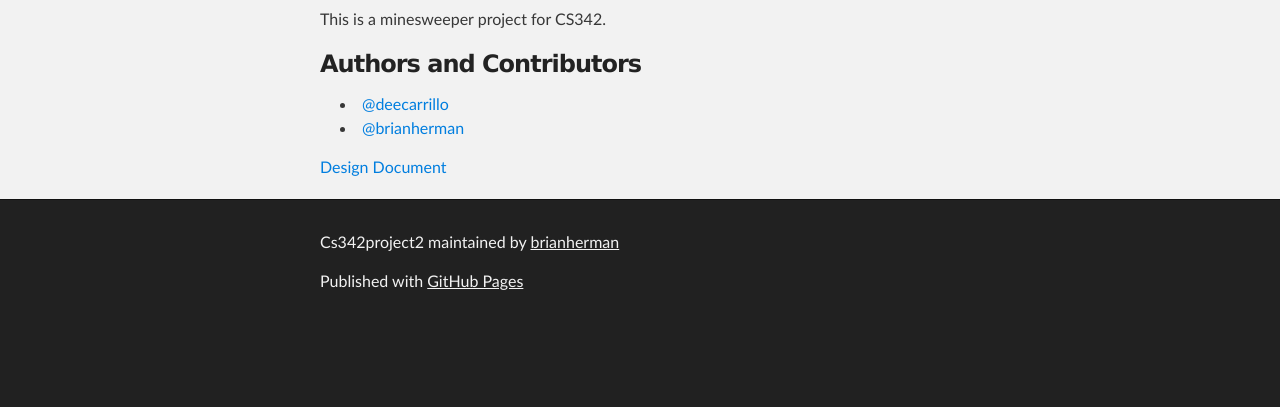
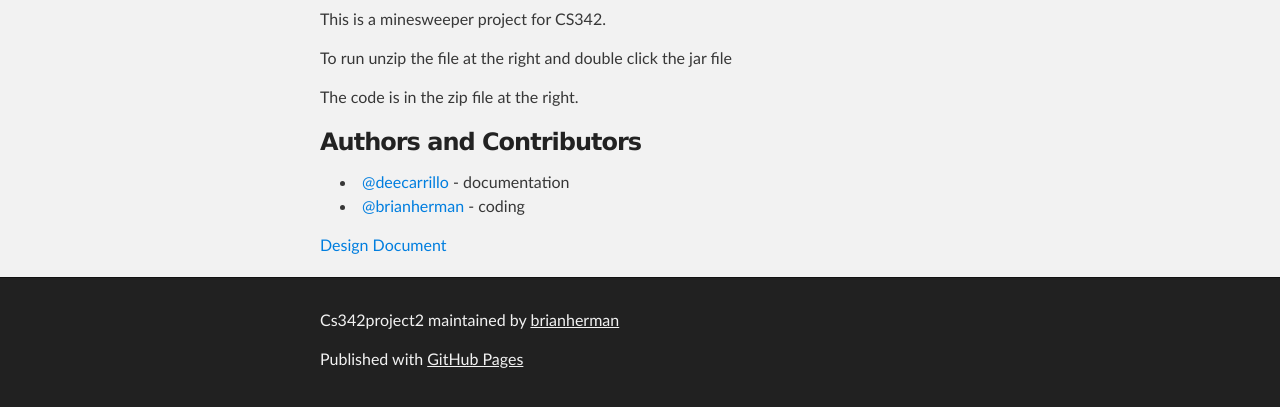
Before and after one commit to brianherman/cs342project2, a plain HTML site: page index.html in a window 1280 px wide. Shown: the part 299-706 px from the top of the page. Drawn offline with Linux system fonts and the light colour scheme.

Commit message:
Added instructions.

```diff
--- a/index.html
+++ b/index.html
@@ -35,13 +35,14 @@
 <a name="cs342-project-2" class="anchor" href="#cs342-project-2"><span class="octicon octicon-link"></span></a>CS342 Project 2</h3>
 
 <p>This is a minesweeper project for CS342.</p>
-
+<p>To run unzip the file at the right and double click the jar file</p>
+<p>The code is in the zip file at the right.</p>
 <h3>
 <a name="authors-and-contributors" class="anchor" href="#authors-and-contributors"><span class="octicon octicon-link"></span></a>Authors and Contributors</h3>
 
 <ul>
-<li><a href="https://github.com/deecarrillo" class="user-mention">@deecarrillo</a></li>
-<li><a href="https://github.com/brianherman" class="user-mention">@brianherman</a></li>
+<li><a href="https://github.com/deecarrillo" class="user-mention">@deecarrillo</a> - documentation</li>
+<li><a href="https://github.com/brianherman" class="user-mention">@brianherman</a> - coding </li>
 </ul>
 <a href="https://github.com/brianherman/cs342project2/wiki/Design-Document">Design Document</a>
       </section>
@@ -56,6 +57,5 @@
     </div>
 
 
-
   </body>
 </html>
```
